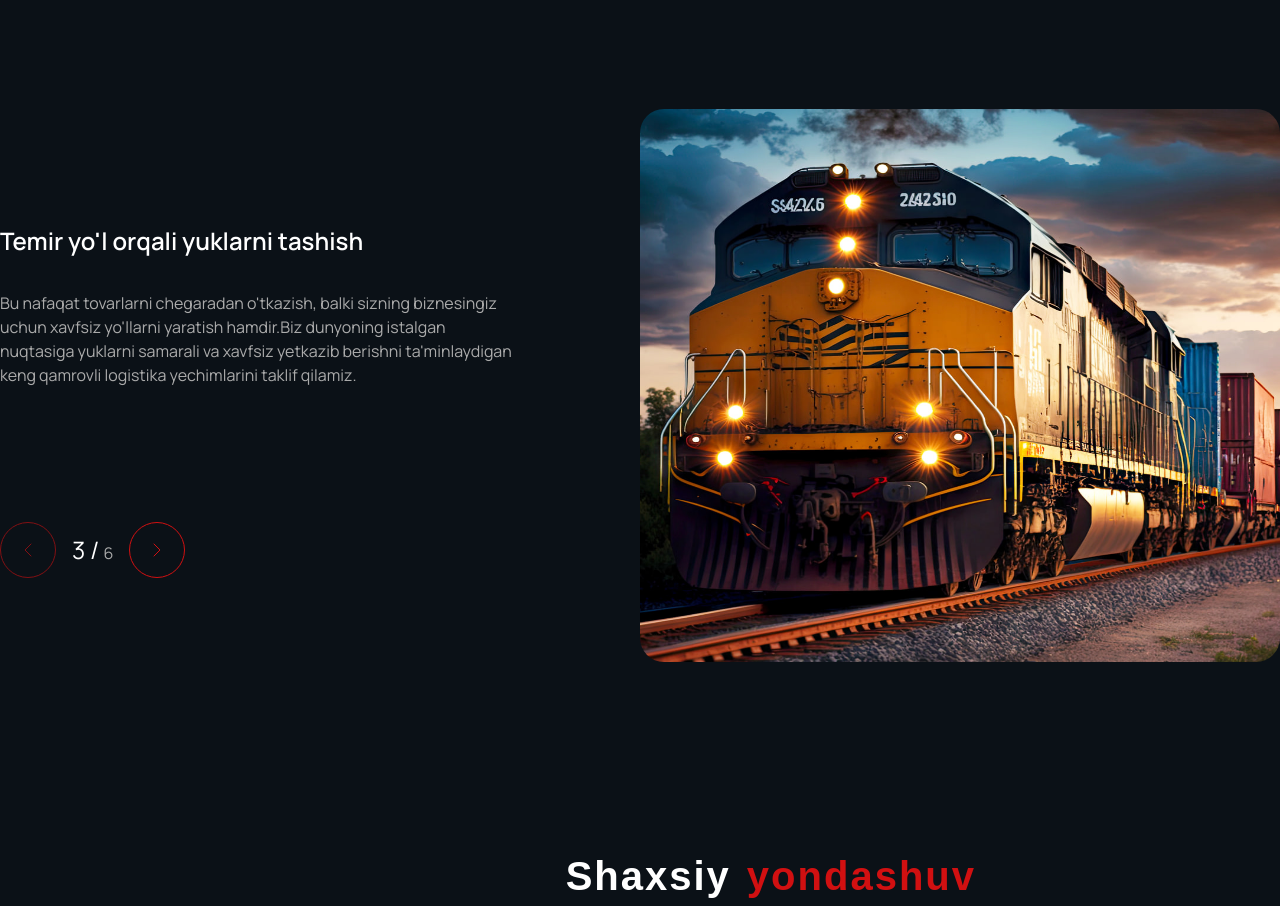
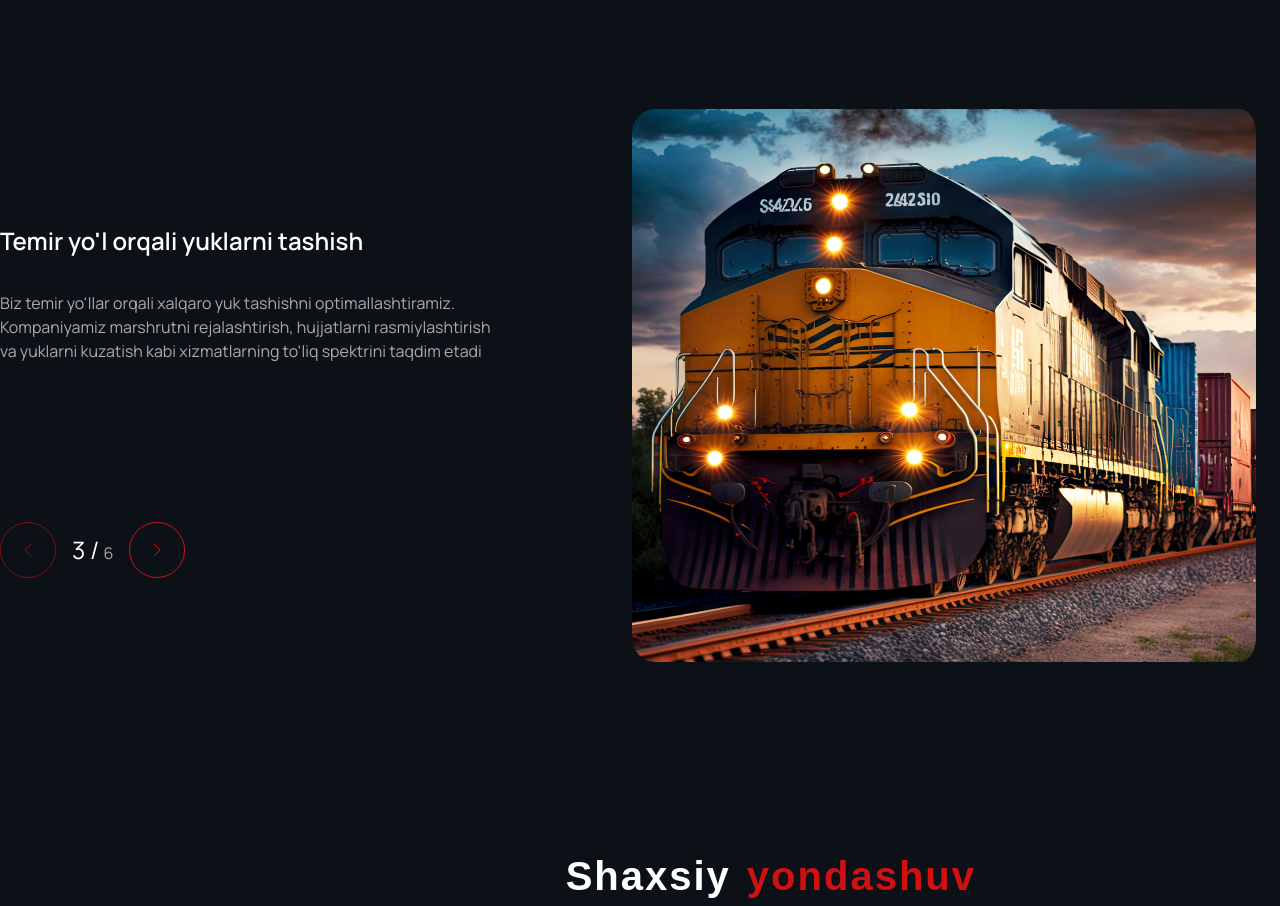
Before and after one commit to DoniyorbekErkinov/ravoworld-2, a Vue app: page / in a window 1280 px wide. Shown: the part 1462-2368 px from the top of the page. Built offline with nearby package versions, Linux system fonts and the light colour scheme; a web font is replaced by a local one.

Commit message:
carousel, lang

```diff
--- a/src/App.vue
+++ b/src/App.vue
@@ -289,14 +289,14 @@ function openCloseLang() {
         class="slider-container w-full xxl:h-[553px] xl:h-[553px] lg:h-[553px] md:h-[553px] slg:h-[553px] h-[650px] relative xxl:mt-[103px] xl:mt-[103px] lg:mt-[103px] md:mt-[103px] mt-[34px]"
       >
         <div
-          class="slider w-full xxl:h-[553px] xl:h-[553px] lg:h-[553px] md:h-[553px] slg:h-[553px] h-[650px] xxl:flex xl:flex lg:flex md:flex slg:flex"
-          :style="{ transform: `translateX(-${currentItem * 100}%)` }"
+          class="slider w-full xxl:h-[553px] xl:h-[553px] lg:h-[553px] md:h-[553px] slg:h-[553px] h-[650px] xxl:flex xl:flex lg:flex md:flex slg:flex "
+          :style="{ transform: `translateX(-${currentItem * 100}%)`}"
           v-if="carouselData.length > 0"
         >
           <div
             v-for="(item, index) in carouselData"
             :key="index"
-            class="slider-item h-full w-full relative"
+            class="slider-item h-full w-full relative pr-4"
           >
             <div
               class="w-full xxl:flex-row xl:flex-row lg:flex-row md:flex-row slg:flex-row flex flex-col-reverse box-border h-full xxl:px-0 xl:px-0 lg:px-0 md:px-0 slg:px-0 px-6"
@@ -325,7 +325,7 @@ function openCloseLang() {
                 <img
                   :src="item?.img"
                   alt="item.image"
-                  class="rounded-3xl h-full w-full"
+                  class="rounded-3xl h-full w-full pr-2 mr-4"
                 />
               </div>
             </div>
--- a/src/i18n/en.json
+++ b/src/i18n/en.json
@@ -24,17 +24,17 @@
         "title_3": " the highest level",
         "text": "It's not just about moving goods across borders, it's about creating secure pathways for your business",
         "title1": "Airfreight worldwide",
-        "text1": "It's not just about moving goods across borders, it's about creating secure pathways for your business on the global stage. We offer comprehensive logistics solutions that ensure efficient and safe delivery of goods anywhere in the world",
+        "text1": "We provide fast and efficient delivery of goods to anywhere in the world using air transport. Our experience and partnerships with leading airlines ensure safe and on-time delivery",
         "title2": "Road transportation",
-        "text2": "It's not just about moving goods across borders, it's about creating secure pathways for your business on the global stage. We offer comprehensive logistics solutions that ensure efficient and safe delivery of goods anywhere in the world",
+        "text2": "We offer reliable and flexible options for road freight transportation. Our fleet of vehicles and network of partners allow us to organize the transportation of any volume of cargo, ensuring accuracy and efficiency",
         "title3": "Railway transportation of goods",
-        "text3": "It's not just about moving goods across borders, it's about creating secure pathways for your business on the global stage. We offer comprehensive logistics solutions that ensure efficient and safe delivery of goods anywhere in the world",
+        "text3": "We optimize international cargo transportation via rail routes. Our company provides a full range of services, including route planning, paperwork and cargo tracking",
         "title4": "Customs broker service",
-        "text4": "It's not just about moving goods across borders, it's about creating secure pathways for your business on the global stage. We offer comprehensive logistics solutions that ensure efficient and safe delivery of goods anywhere in the world",
+        "text4": "Our professional customs brokers ensure that all customs formalities are completed. We guarantee fast and correct cargo clearance, minimizing risks and ensuring compliance with all laws",
         "title5": "Training and retraining of foreign trade specialists",
-        "text5": "It's not just about moving goods across borders, it's about creating secure pathways for your business on the global stage. We offer comprehensive logistics solutions that ensure efficient and safe delivery of goods anywhere in the world",
+        "text5": "We provide training and advice in the field of foreign economic activity (FEA), helping your specialists keep abreast of the latest changes in legislation and effectively manage customs processes",
         "title6": "international trade",
-        "text6": "It's not just about moving goods across borders, it's about creating secure pathways for your business on the global stage. We offer comprehensive logistics solutions that ensure efficient and safe delivery of goods anywhere in the world"
+        "text6": "We help your business expand its boundaries through international trade. Our experience in global business and international partnerships helps you trade successfully and grow your business in the global marketplace"
     },
     "underCarousel": {
         "title_1_1": "Personal",
--- a/src/i18n/uz.json
+++ b/src/i18n/uz.json
@@ -24,17 +24,17 @@
     "title_3":"eng yuqori darajada",
     "text": "Bu nafaqat tovarlarni chegaradan o'tkazish, balki sizning biznesingiz uchun xavfsiz yo'llarni yaratish hamdir",
     "title1": "Xolaqaro avia yuk yetkazish",
-    "text1": "Biz bojxona tartib-qoidalari labirintida professional yo'l-yo'riq ko'rsatamiz, bu esa mijozlarning stresssiz va samarali chegaradan o'tishini ta'minlaydi. Tajribali mutaxassislar diqqat bilan kuzatib turadigan bojxona rasmiyatchiligi dunyosida biz sizning ishonchli yo'lboshchingizmiz.",
+    "text1": "Biz havo transportidan foydalangan holda dunyoning istalgan nuqtasiga tez va samarali etkazib berishni ta'minlaymiz. Bizning tajribamiz va yetakchi aviakompaniyalar bilan hamkorligimiz xavfsiz va o‘z vaqtida yetkazib berishni ta’minlaydi",
     "title2": "Avtomobil transporti",
-    "text2": "Bu nafaqat tovarlarni chegaralar orqali olib o'tish, balki global miqyosda biznesingiz uchun xavfsiz yo'llarni yaratishdir. Biz dunyoning istalgan nuqtasiga yuklarni samarali va xavfsiz yetkazib berishni ta'minlaydigan keng qamrovli logistika yechimlarini taklif qilamiz",
+    "text2": "Biz avtomobilda yuk tashish uchun ishonchli va moslashuvchan variantlarni taklif qilamiz. Bizning avtotransport parkimiz va hamkorlar tarmog'imiz aniqlik va samaradorlikni ta'minlagan holda istalgan hajmdagi yuklarni tashishni tashkil qilish imkonini beradi.",
     "title3": "Temir yo'l orqali yuklarni tashish",
-    "text3": "Bu nafaqat tovarlarni chegaradan o'tkazish, balki sizning biznesingiz uchun xavfsiz yo'llarni yaratish hamdir.Biz dunyoning istalgan nuqtasiga yuklarni samarali va xavfsiz yetkazib berishni ta'minlaydigan keng qamrovli logistika yechimlarini taklif qilamiz.",
+    "text3": "Biz temir yo'llar orqali xalqaro yuk tashishni optimallashtiramiz. Kompaniyamiz marshrutni rejalashtirish, hujjatlarni rasmiylashtirish va yuklarni kuzatish kabi xizmatlarning to'liq spektrini taqdim etadi",
     "title4": "Bojxona brokeri xizmati",
-    "text4": "Bu nafaqat tovarlarni chegaradan o'tkazish, balki sizning biznesingiz uchun xavfsiz yo'llarni yaratish hamdir.Biz dunyoning istalgan nuqtasiga yuklarni samarali va xavfsiz yetkazib berishni ta'minlaydigan keng qamrovli logistika yechimlarini taklif qilamiz.",
+    "text4": "Bizning professional bojxona brokerlarimiz barcha bojxona rasmiyatchiliklarining bajarilishini ta'minlaydi. Biz yuklarni tez va to'g'ri rasmiylashtirishni, xavflarni minimallashtirishni va barcha qonunlarga rioya qilishni kafolatlaymiz",
     "title5": "Tashqi savdo mutaxassislarini tayyorlash va qayta tayyorlash",
-    "text5": "Bu nafaqat tovarlarni chegaradan o'tkazish, balki sizning biznesingiz uchun xavfsiz yo'llarni yaratish hamdir.Biz dunyoning istalgan nuqtasiga yuklarni samarali va xavfsiz yetkazib berishni ta'minlaydigan keng qamrovli logistika yechimlarini taklif qilamiz.",
+    "text5": "Biz sizning mutaxassislaringizga qonunchilikdagi so'nggi o'zgarishlardan xabardor bo'lish va bojxona jarayonlarini samarali boshqarishda yordam berib, tashqi iqtisodiy faoliyat (FEA) sohasida treninglar va maslahatlar beramiz.",
     "title6": "Xalqaro savdo",
-    "text6": "Bu nafaqat tovarlarni chegaradan o'tkazish, balki sizning biznesingiz uchun xavfsiz yo'llarni yaratish hamdir.Biz dunyoning istalgan nuqtasiga yuklarni samarali va xavfsiz yetkazib berishni ta'minlaydigan keng qamrovli logistika yechimlarini taklif qilamiz."
+    "text6": "Biz sizning biznesingizga xalqaro savdo orqali chegaralarini kengaytirishga yordam beramiz. Global biznes va xalqaro hamkorlikdagi tajribamiz sizga muvaffaqiyatli savdo qilish va global bozorda biznesingizni rivojlantirishga yordam beradi."
 },
 "underCarousel": {
     "title_1_1": "Shaxsiy",
```
Also changed, not shown: src/i18n/ru.json (+6 -6 lines).
